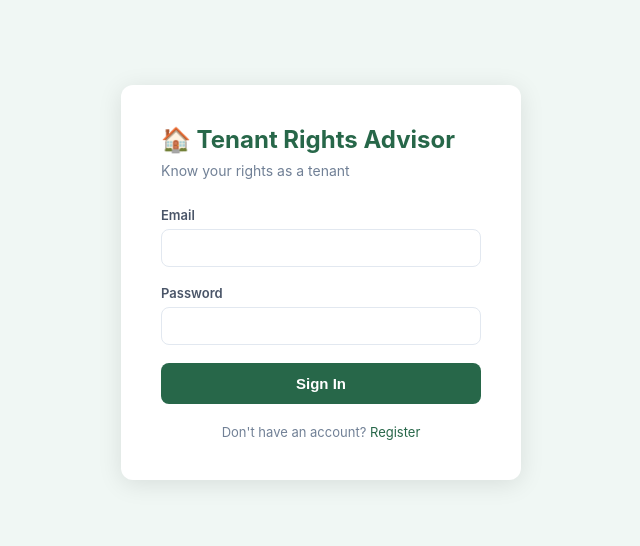
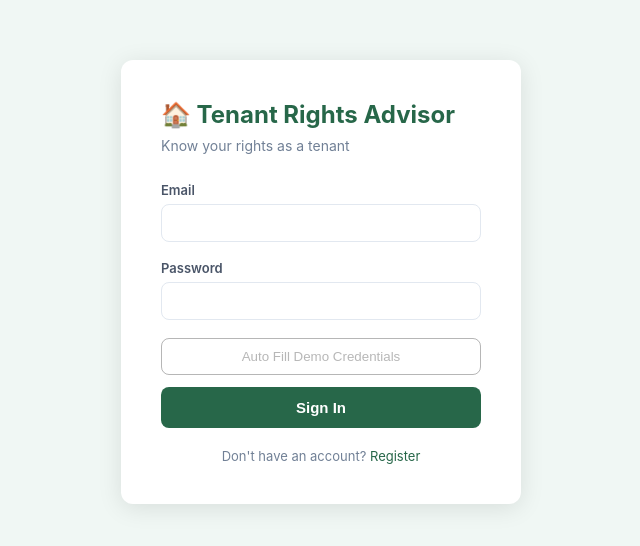
Before and after one commit to eakarsu/AITenantRightsAdvisor, a React (Vite) app in the folder frontend/: page /login in a window 1280 px wide. Shown: the part 118-664 px from the top of the page, without its empty margins (319-959 px from the left). Built offline with nearby package versions, Linux system fonts and the light colour scheme.

Commit message:
Add secure demo credential autofill

```diff
--- a/frontend/src/pages/Login.jsx
+++ b/frontend/src/pages/Login.jsx
@@ -48,6 +48,15 @@ export default function Login() {
           <input style={s.input} type="email" value={form.email} onChange={e => setForm({...form, email: e.target.value})} required />
           <label style={s.label}>Password</label>
           <input style={s.input} type="password" value={form.password} onChange={e => setForm({...form, password: e.target.value})} required />
+          <button
+            type="button"
+            onClick={() => { setForm((current) => ({ ...current, email: import.meta.env.VITE_DEMO_EMAIL || '', password: import.meta.env.VITE_DEMO_PASSWORD || '' })); }}
+            disabled={!import.meta.env.VITE_DEMO_EMAIL || !import.meta.env.VITE_DEMO_PASSWORD}
+            aria-label="Auto Fill Demo Credentials"
+            style={{ width: '100%', marginBottom: '12px', padding: '10px 14px', borderRadius: '8px', border: '1px solid currentColor', background: 'transparent', cursor: 'pointer' }}
+          >
+            Auto Fill Demo Credentials
+          </button>
           <button style={s.btn} type="submit" disabled={loading}>{loading ? 'Signing in...' : 'Sign In'}</button>
         </form>
         <div style={s.link}>Don't have an account? <Link to="/register" style={s.a}>Register</Link></div>
```
Also changed, not shown: 2 other files (tests, documents, lock files or other folders).
